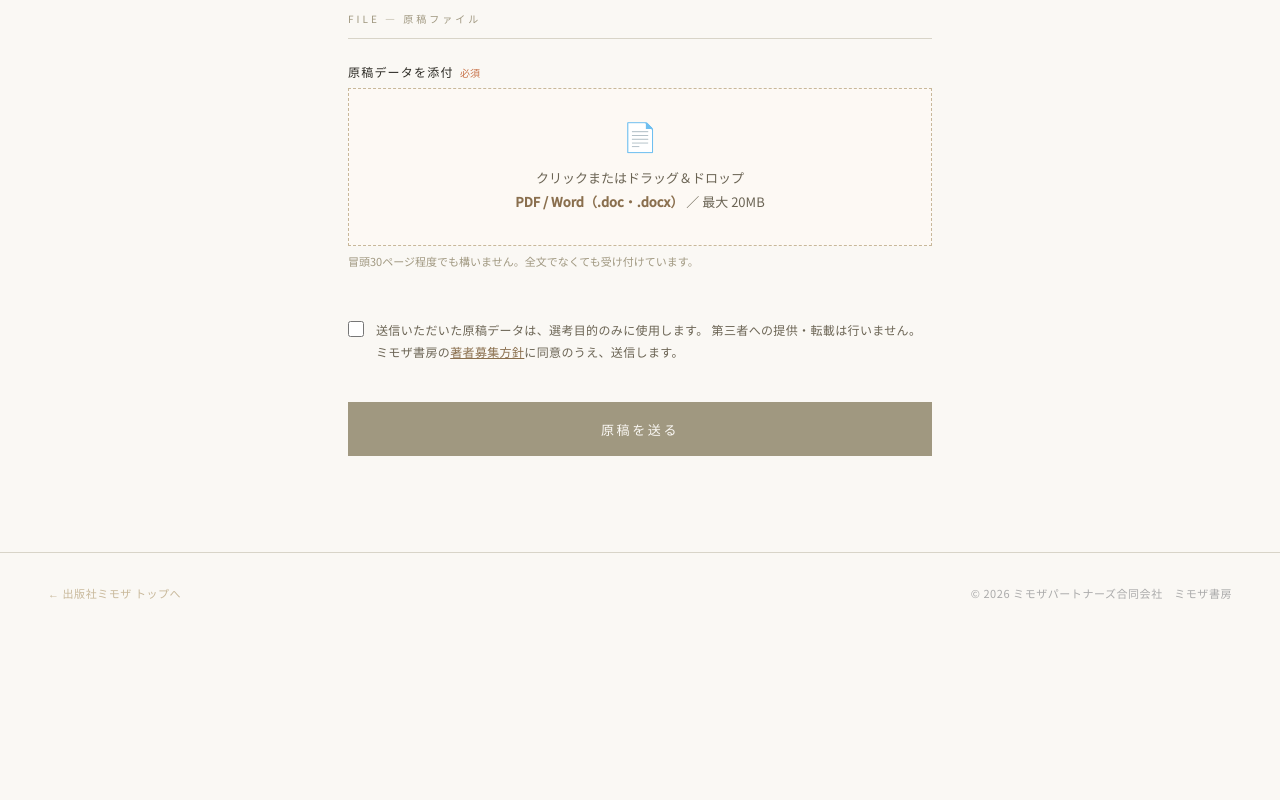
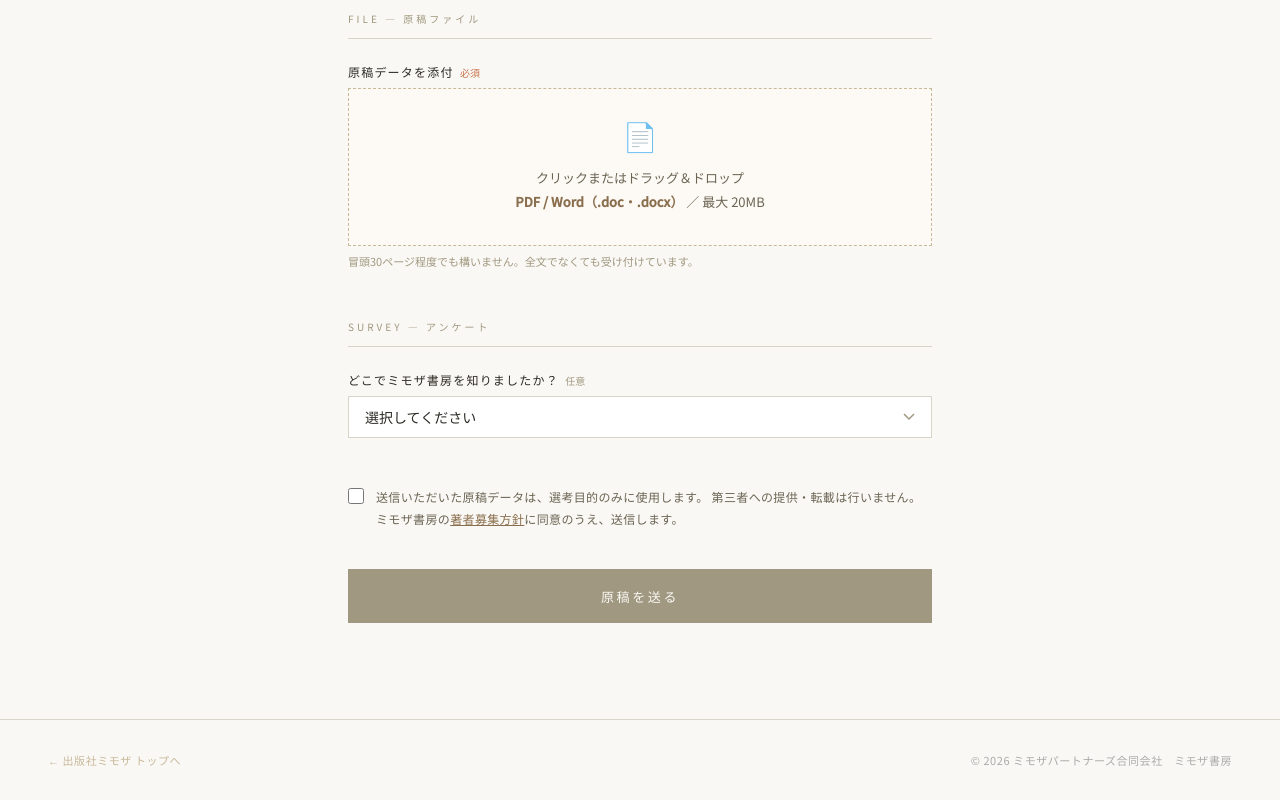
Before and after one commit to MimosaPN/mimosa, a plain HTML site: page shobo/recruit.html in a window 1280 px wide. Shown: the part 1480-2280 px from the top of the page. Before the commit the page ends 2113 px from the top, so only its background shows below. Drawn offline with Linux system fonts and the light colour scheme.

Commit message:
Update recruit.html

```diff
--- a/shobo/recruit.html
+++ b/shobo/recruit.html
@@ -216,6 +216,28 @@ footer { border-top: 0.5px solid #d8d4c8; padding: 2rem 3rem; display: flex; jus
       </div>
     </div>
 
+    <!-- アンケート -->
+    <div class="form-section">
+      <p class="form-section-label">Survey — アンケート</p>
+
+      <div class="field">
+        <label>どこでミモザ書房を知りましたか？<span class="opt">任意</span></label>
+        <select name="source" id="source">
+          <option value="">選択してください</option>
+          <option value="ミモザ書房の本">ミモザ書房の本を読んで</option>
+          <option value="書店">書店で見かけて</option>
+          <option value="Instagram">Instagram</option>
+          <option value="X">X（旧Twitter）</option>
+          <option value="note">note</option>
+          <option value="ネット検索">ネット検索（Google など）</option>
+          <option value="イベント">文学フリマなどのイベント</option>
+          <option value="知人の紹介">知人・友人の紹介</option>
+          <option value="その他">その他</option>
+        </select>
+        <input type="text" id="source-other" placeholder="具体的にお書きください" style="display:none; margin-top:0.5rem;">
+      </div>
+    </div>
+
     <!-- 同意 -->
     <div class="agree-wrap">
       <label class="agree-label">
@@ -312,6 +334,15 @@ function validateForm() {
 
 agreeChk.addEventListener('change', validateForm);
 document.getElementById('recruit-form').addEventListener('input', validateForm);
+// ── 認知経路「その他」→ 自由記入欄を表示 ─────
+const sourceSel   = document.getElementById('source');
+const sourceOther = document.getElementById('source-other');
+sourceSel.addEventListener('change', () => {
+  const isOther = sourceSel.value === 'その他';
+  sourceOther.style.display = isOther ? 'block' : 'none';
+  if (!isOther) sourceOther.value = '';
+});
+
 
 // ── 送信 ─────────────────────────────────────
 document.getElementById('recruit-form').addEventListener('submit', async e => {
@@ -325,6 +356,8 @@ document.getElementById('recruit-form').addEventListener('submit', async e => {
   const synopsis = form.synopsis.value.trim();
   const profile  = form.profile.value.trim();
   const history  = form.history.value.trim();
+  const source          = sourceSel.value;
+  const sourceOtherText = sourceOther.value.trim();
 
   if (!name || !email || !genre || !synopsis || !selectedFile) {
     showError('必須項目を入力し、原稿ファイルを添付してください。');
@@ -356,6 +389,7 @@ document.getElementById('recruit-form').addEventListener('submit', async e => {
   const payload = {
     action:   'recruitForm',
     name, email, genre, synopsis, profile, history,
+    source, sourceOther: sourceOtherText,
     fileName: selectedFile.name,
     fileData,
     mimeType
```
